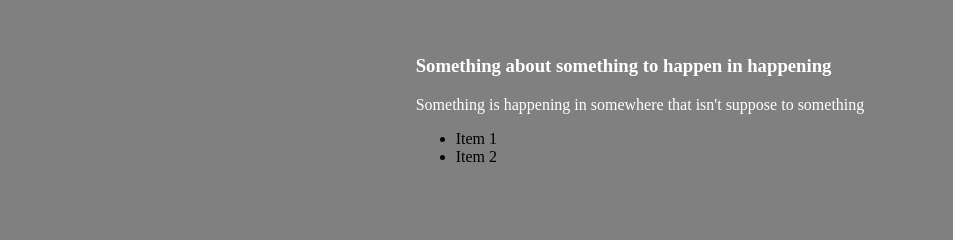
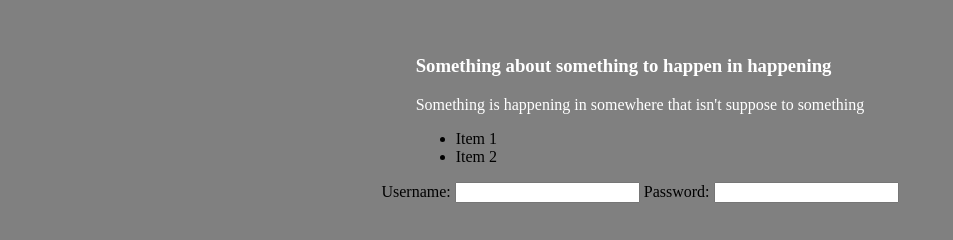
Before and after one commit to RawrNMoar/Sample-Code, a plain HTML site: page index.html in a window 1280 px wide. Shown: the part 212-452 px from the top of the page, without its empty margins (0-953 px from the left). Drawn offline with Linux system fonts and the light colour scheme.

Commit message:
Revert "removed the form in the html structure"
This reverts commit ef0a4da16d3661488fa7f2294cc8432249a3de18.

```diff
--- a/index.html
+++ b/index.html
@@ -24,6 +24,12 @@
         </div>
     </section>
     <section>
+        <form>
+            <label for="username">Username: </label>
+            <input type="text" name="username" />
+            <label for="password">Password: </label>
+            <input type="password" name="password" />
+        </form>
     </section>
 </body>
 </html>
```
